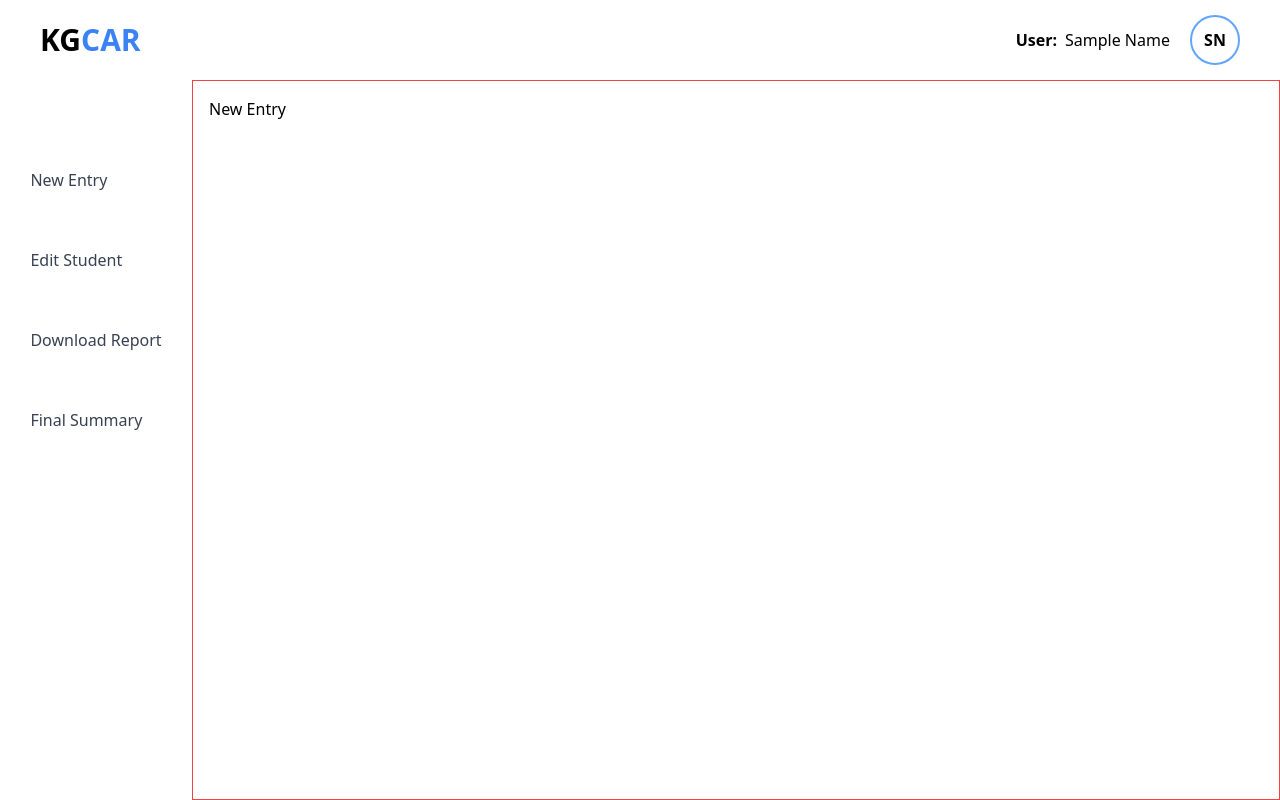
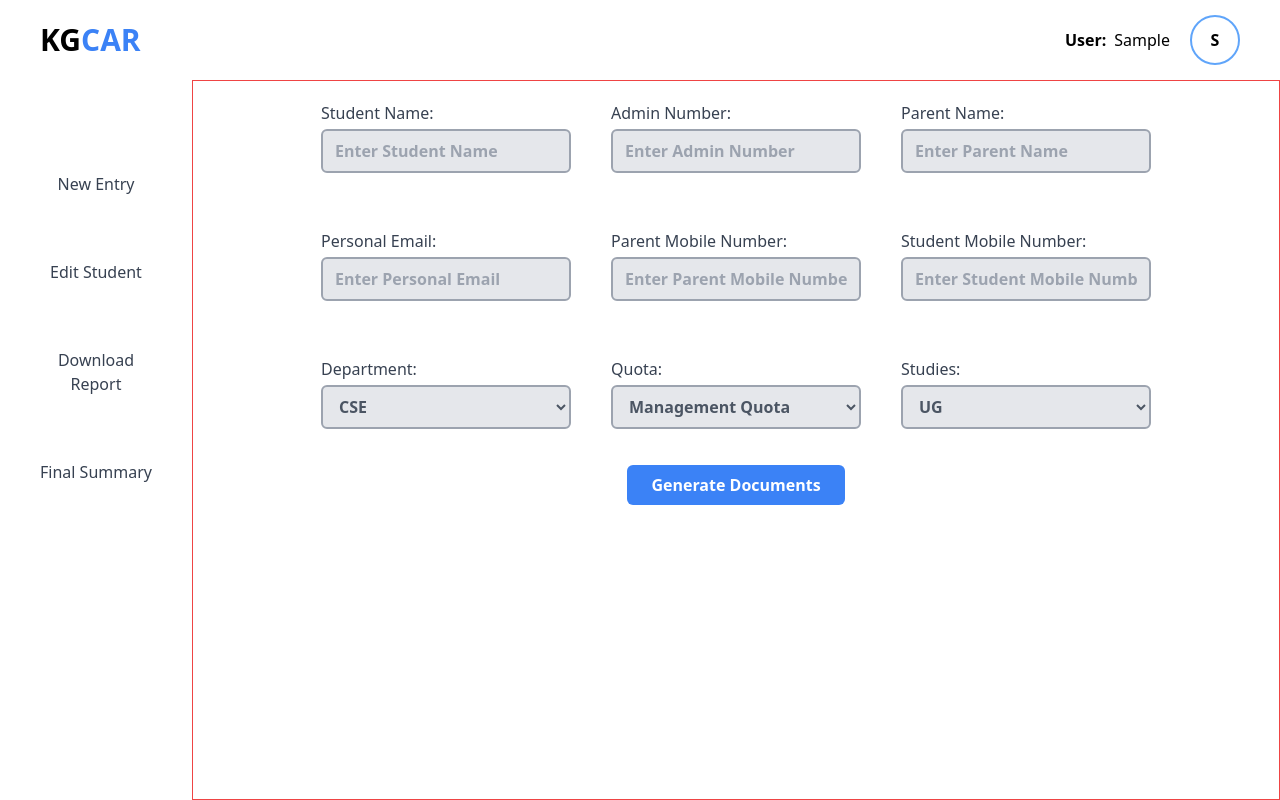
Before and after one commit to YogeshVenugopal/Certificate_tracker, a React (Vite) app in the folder Client/: page / in a window 1280 px wide. Built offline with nearby package versions, Linux system fonts and the light colour scheme.

Commit message:
forms in the newentry pae is finished

```diff
--- a/Client/package.json
+++ b/Client/package.json
@@ -10,6 +10,7 @@
     "preview": "vite preview"
   },
   "dependencies": {
+    "framer-motion": "^12.0.1",
     "react": "^18.3.1",
     "react-dom": "^18.3.1",
     "react-router-dom": "^7.1.3"
--- a/Client/src/Components/Header.jsx
+++ b/Client/src/Components/Header.jsx
@@ -1,10 +1,10 @@
 import React from 'react'
-import getInitials from '../Utils/utils'
+import {getInitials} from '../Utils/utils'
 const Header = () => {
-    const name = "Sample Name"
+    const name = "Sample"
   return (
     <>
-        <header className='h-[80px] w-full bg-white flex items-center justify-between px-10 '>
+        <header className='h-[80px] w-full bg-white flex items-center justify-between px-10 shadow-lg z-100'>
             <div className='text-3xl font-bold'>
                 <h1 className='text-black'>KG<span className='text-blue-500'>CAR</span> </h1>
             </div>
--- a/Client/src/Components/Sidebar.jsx
+++ b/Client/src/Components/Sidebar.jsx
@@ -2,15 +2,15 @@ import React from 'react';
 import { NavLink } from 'react-router-dom';
 
 const Sidebar = () => {
-  const baseStyle = 'block text-left py-2 px-4 rounded text-gray-700 hover:bg-gray-100';
-  const activeStyle = 'bg-gray-200 font-bold';
+  const baseStyle = 'py-3 px-4 rounded text-gray-700 text-center';
+  const activeStyle = 'bg-blue-500 text-white hover:bg-blue-400 font-bold shadow-md';
 
   return (
     <div className="w-[15%] h-full flex items-start justify-center bg-white py-20">
-      <div className="flex flex-col space-y-10">
+      <div className="flex flex-col space-y-10 w-[80%]">
         <NavLink
           to="/new-entry"
-          className={({ isActive }) => (isActive ? `${baseStyle} ${activeStyle}` : baseStyle)}
+          className={({ isActive }) => (isActive ? `${activeStyle} ${baseStyle} ` : baseStyle)}
         >
           New Entry
         </NavLink>
--- a/Client/src/Pages/LandingPage.jsx
+++ b/Client/src/Pages/LandingPage.jsx
@@ -15,7 +15,7 @@ const LandingPage = () => {
         <Sidebar />
 
         {/* Dynamic Content */}
-        <div className="flex-1 h-full p-4 bg-white border border-red-500">
+        <div className="flex-1 h-full bg-white border border-red-500">
           <Outlet />
         </div>
       </div>
--- a/Client/src/Pages/NewEntry.jsx
+++ b/Client/src/Pages/NewEntry.jsx
@@ -1,11 +1,244 @@
-import React from 'react'
+import React, { useState } from 'react';
+import { emailVerification } from '../Utils/utils';
+import { motion } from 'framer-motion';
 
 const NewEntry = () => {
+  const [studentName, setStudentName] = useState('');
+  const [adminNo, setAdminNo] = useState('');
+  const [parentName, setParentName] = useState('');
+  const [dept, setDept] = useState('Computer Science');
+  const [quota, setQuota] = useState('General');
+  const [studies, setStudies] = useState('UG');
+  const [personalEmail, setPersonalEmail] = useState('');
+  const [parentNo, setParentNo] = useState('');
+  const [studentNo, setStudentNo] = useState('');
+  const [error, setError] = useState('');
+  const [success, setSuccess] = useState('');
+
+  const setTimeOut = () => {
+    setTimeout(() => {
+      setError('');
+      setSuccess('');
+    }, 3000);
+  };
+
+  const setClearData = () => {
+    setStudentName('');
+    setAdminNo('');
+    setParentName('');
+    setDept('Computer Science');
+    setQuota('General');
+    setStudies('UG');
+    setPersonalEmail('');
+    setParentNo('');
+    setStudentNo('');
+  };
+
+  const handleSubmit = (e) => {
+    e.preventDefault();
+
+    if (!studentName || !adminNo || !parentName || !personalEmail || !parentNo || !studentNo) {
+      setError('All fields are required');
+      setTimeOut();
+      return;
+    }
+
+    if (!emailVerification(personalEmail)) {
+      setError('Please enter a valid email');
+      setTimeOut();
+      return;
+    }
+
+    const formData = {
+      studentName,
+      adminNo,
+      parentName,
+      dept,
+      quota,
+      studies,
+      personalEmail,
+      parentNo,
+      studentNo,
+    };
+
+    console.log('Form Data:', formData);
+
+    setSuccess('Form submitted successfully');
+    setTimeOut();
+    setClearData();
+  };
+
   return (
     <>
-    <h2>New Entry</h2>
+      <form onSubmit={handleSubmit} className='font-semibold'>
+        <div className='flex flex-wrap items-center justify-center w-full h-auto gap-10 mt-5'>
+          <div>
+            <label htmlFor="studentName" className="block mb-1 font-medium text-gray-700">
+              Student Name:
+            </label>
+            <input
+              className="border-2 border-gray-400 w-[250px] bg-gray-200 px-3 py-2 rounded-md text-gray-600 outline-none mb-4"
+              type="text"
+              name="studentName"
+              id="studentName"
+              placeholder="Enter Student Name"
+              value={studentName}
+              onChange={(e) => setStudentName(e.target.value)}
+            />
+          </div>
+          <div>
+            <label htmlFor="adminNo" className="block mb-1 font-medium text-gray-700">
+              Admin Number:
+            </label>
+            <input
+              className="border-2 border-gray-400 w-[250px] bg-gray-200 px-3 py-2 rounded-md text-gray-600 outline-none mb-4"
+              type="text"
+              name="adminNo"
+              id="adminNo"
+              placeholder="Enter Admin Number"
+              value={adminNo}
+              onChange={(e) => setAdminNo(e.target.value)}
+            />
+          </div>
+          <div>
+            <label htmlFor="parentName" className="block mb-1 font-medium text-gray-700">
+              Parent Name:
+            </label>
+            <input
+              className="border-2 border-gray-400 w-[250px] bg-gray-200 px-3 py-2 rounded-md text-gray-600 outline-none mb-4"
+              type="text"
+              name="parentName"
+              id="parentName"
+              placeholder="Enter Parent Name"
+              value={parentName}
+              onChange={(e) => setParentName(e.target.value)}
+            />
+          </div>
+          <div>
+            <label htmlFor="personalEmail" className="block mb-1 font-medium text-gray-700">
+              Personal Email:
+            </label>
+            <input
+              className="border-2 border-gray-400 w-[250px] bg-gray-200 px-3 py-2 rounded-md text-gray-600 outline-none mb-4"
+              type="email"
+              name="personalEmail"
+              id="personalEmail"
+              placeholder="Enter Personal Email"
+              value={personalEmail}
+              onChange={(e) => setPersonalEmail(e.target.value)}
+            />
+          </div>
+          <div>
+            <label htmlFor="parentNo" className="block mb-1 font-medium text-gray-700">
+              Parent Mobile Number:
+            </label>
+            <input
+              className="border-2 border-gray-400 w-[250px] bg-gray-200 px-3 py-2 rounded-md text-gray-600 outline-none mb-4"
+              type="text"
+              name="parentNo"
+              id="parentNo"
+              placeholder="Enter Parent Mobile Number"
+              value={parentNo}
+              onChange={(e) => setParentNo(e.target.value)}
+            />
+          </div>
+          <div>
+            <label htmlFor="studentNo" className="block mb-1 font-medium text-gray-700">
+              Student Mobile Number:
+            </label>
+            <input
+              className="border-2 border-gray-400 w-[250px] bg-gray-200 px-3 py-2 rounded-md text-gray-600 outline-none mb-4"
+              type="text"
+              name="studentNo"
+              id="studentNo"
+              placeholder="Enter Student Mobile Number"
+              value={studentNo}
+              onChange={(e) => setStudentNo(e.target.value)}
+            />
+          </div>
+          <div>
+            <label htmlFor="dept" className="block mb-1 font-medium text-gray-700">
+              Department:
+            </label>
+            <select
+              className="border-2 border-gray-400 w-[250px] bg-gray-200 px-3 py-2 rounded-md text-gray-600 outline-none mb-4"
+              name="dept"
+              id="dept"
+              value={dept}
+              onChange={(e) => setDept(e.target.value)}
+            >
+              <option value="CSE">CSE</option>
+              <option value="AIDS">AIDS</option>
+              <option value="ECE">ECE</option>
+              <option value="IT">IT</option>
+              <option value="CSBS">CSBS</option>
+              <option value="AIML">AIML</option>
+              <option value="CYS">CYS</option>
+              <option value="Mech">Mech</option>
+            </select>
+          </div>
+          <div>
+            <label htmlFor="quota" className="block mb-1 font-medium text-gray-700">
+              Quota:
+            </label>
+            <select
+              className="border-2 border-gray-400 w-[250px] bg-gray-200 px-3 py-2 rounded-md text-gray-600 outline-none mb-4"
+              name="quota"
+              id="quota"
+              value={quota}
+              onChange={(e) => setQuota(e.target.value)}
+            >
+              <option value="MQ">Management Quota</option>
+              <option value="GQ">Government Quota</option>
+            </select>
+          </div>
+          <div>
+            <label htmlFor="studies" className="block mb-1 font-medium text-gray-700">
+              Studies:
+            </label>
+            <select
+              className="border-2 border-gray-400 w-[250px] bg-gray-200 px-3 py-2 rounded-md text-gray-600 outline-none mb-4"
+              name="studies"
+              id="studies"
+              value={studies}
+              onChange={(e) => setStudies(e.target.value)}
+            >
+              <option value="UG">UG</option>
+              <option value="PG">PG</option>
+              <option value="Lateral">Lateral</option>
+            </select>
+          </div>
+        </div>
+        <div className='flex items-center justify-center w-full'>
+          <button
+            type="submit"
+            className="px-4 py-2 text-white bg-blue-500 rounded-md hover:bg-blue-600 w-[20%] mt-[10%]"
+            style={{ display: 'block', marginTop: '20px' }}
+          >
+            Generate Documents
+          </button>
+        </div>
+      </form>
+      {error && (
+        <motion.div
+          initial={{ opacity: 0, x: 100 }}
+          animate={{ opacity: 1, x: 0 }}
+          className="absolute px-2 py-3 font-bold text-red-500 bg-white top-2 right-5"
+        >
+          {error}
+        </motion.div>
+      )}
+      {success && (
+        <motion.div
+          initial={{ opacity: 0, x: 100 }}
+          animate={{ opacity: 1, x: 0 }}
+          className="absolute px-2 py-3 font-bold text-green-500 bg-white top-2 right-5"
+        >
+          {success}
+        </motion.div>
+      )}
     </>
-  )
-}
+  );
+};
 
-export default NewEntry
+export default NewEntry;
--- a/Client/src/Utils/utils.js
+++ b/Client/src/Utils/utils.js
@@ -1,4 +1,4 @@
-const getInitials = function(input) {
+export const getInitials = function(input) {
     if (!input) return '';
     return input
       .split(' ')
@@ -7,4 +7,8 @@ const getInitials = function(input) {
       .toUpperCase();
   }
 
-  export default getInitials;
+
+export const emailVerification = function(email) {
+    var re = /^(([^<>()[\]\\.,;:\s@"]+(\.[^<>()[\]\\.,;:\s@"]+)*)|(".+"))@((\[[0-9]{1,3}\.[0-9]{1,3}\.[0-9]{1,3}\.[0-9]{1,3}\])|(([a-zA-Z\-0-9]+\.)+[a-zA-Z]{2,}))$/;
+    return re.test(email);
+  }
```
Also changed, not shown: 1 other file (tests, documents, lock files or other folders).
